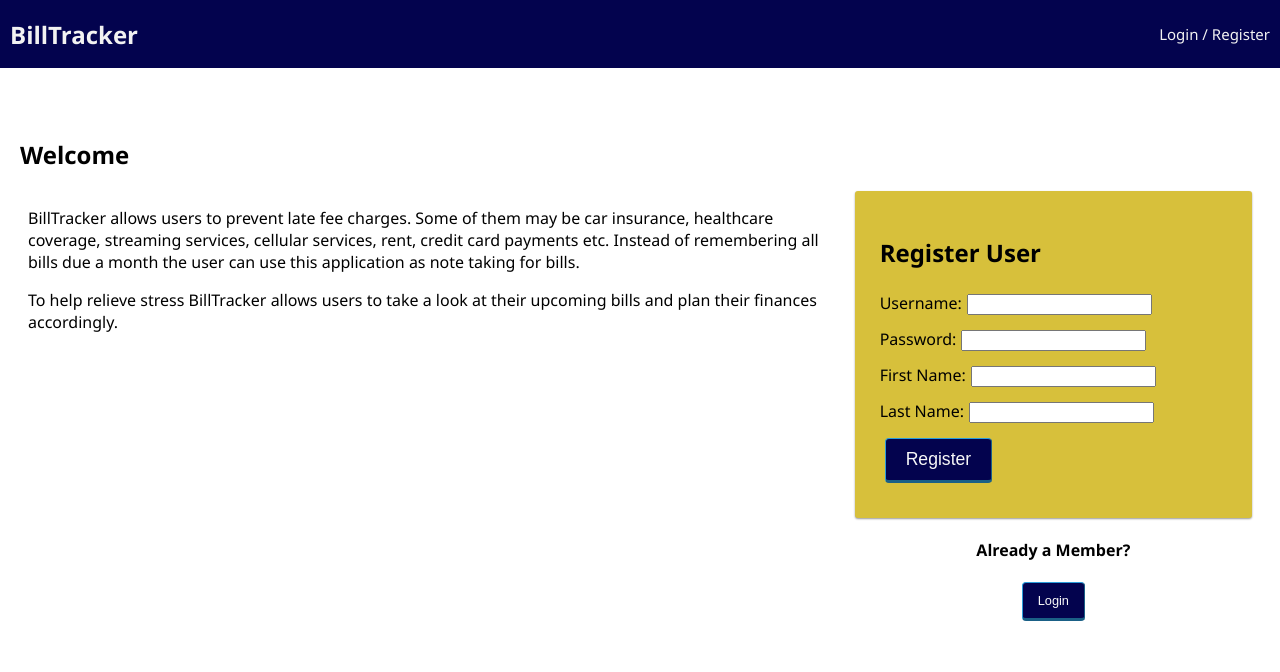
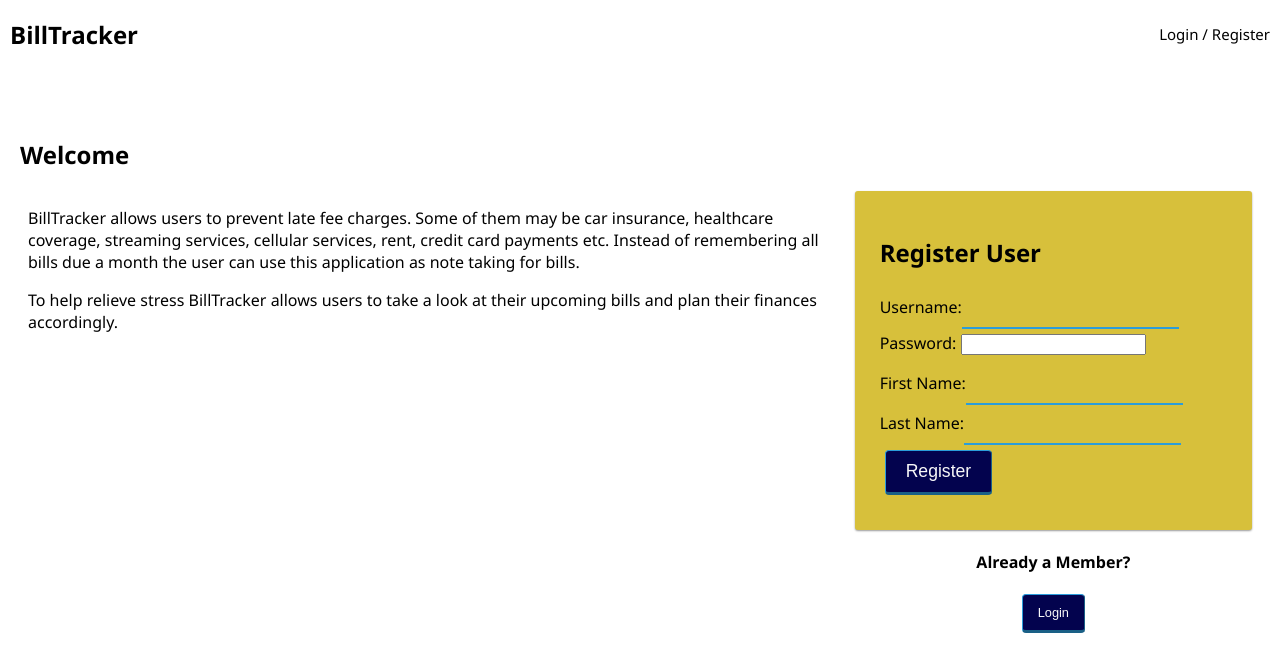
Before and after one commit to ivonalive/BillTracker, a React (Vite) app: page /user#/home in a window 1280 px wide. Shown: the top 672 px of the page. Built offline with nearby package versions, Linux system fonts and the light colour scheme; no server answers.

Commit message:
input fild stuling added

```diff
--- a/src/components/Nav/Nav.css
+++ b/src/components/Nav/Nav.css
@@ -3,9 +3,8 @@
   display: flex;
   justify-content: space-between;
   align-items: center;
-
   margin: 0 0 30px;
-  background-color: #03034e;
+  /* background-color: #2b9dda; */
   overflow: hidden;
 }
 
@@ -16,15 +15,15 @@
 .nav-title {
   font-size: 24px;
   font-weight: 700;
-  color: #f2f2f2;
+  color: black;
   padding-left: 10px;
   margin: 0;
 }
 
 .navLink {
   display: inline-block;
-  color: #f2f2f2;
-  background-color: #03034e;
+  color: black;
+  /* background-color: #2b9dda; */
   text-align: center;
   padding: 24px 10px;
   text-decoration: none;
@@ -35,6 +34,7 @@
   border: none;
   cursor: pointer;
   outline: 0;
+  background-color: transparent;
 }
 
 .navLink:hover {
--- a/src/components/UserPage/UserPage.jsx
+++ b/src/components/UserPage/UserPage.jsx
@@ -194,25 +194,6 @@ axios.post('/api/bill', billData )
       console.log('POST - /api/bill success:', response);
       console.log(response.data);
 
-      axios.get('/api/bill').then((response) => {
-        let calendarEvents = response.data.map((bill) => {
-          return {
-            id: bill.id,
-            title: `$${bill.bill_amount} - ${bill.bill_name} `,
-            amount: bill.bill_amount,
-            link: bill.bill_link,
-            cardNickname: bill.card_nickname,
-            dueDate: new Date(bill.bill_due_date),
-            start: new Date(bill.bill_due_date),
-            end: new Date(bill.bill_due_date),
-            allDay: true,
-          };
-        });
-        setEvents(calendarEvents);
-      }).catch(e => {
-        console.log(e);
-        alert('something went wrong deleting a bill!');
-      })
       // Clear out the input fields, lets see what it 'really' does?
       setTitle('');
       setAmount('');
--- a/src/components/UserPage/Userpage.css
+++ b/src/components/UserPage/Userpage.css
@@ -8,7 +8,6 @@
 }
 
 .UserPage-header {
-    background-color: #03034e;
   height: 150px;
   padding: 20px;
   color: white;
@@ -48,7 +47,7 @@
 }
 
 .billInfo {
-    background-color: #2b9dda ; /* Solid background color */
+  background-color: #2b9dda; /* Solid background color */
   padding: 20px;
   border-radius: 8px;
   width: fit-content;
@@ -69,22 +68,6 @@
   font-size: 1.1em;
 }
 
-  /* .footer {
-    position: relative;
-    height: 28px;
-    display: flex;
-    justify-content: flex-end;
-    padding: 10px;
-
-  }
-
-  .addBillButton {
-    border-radius: 4px;
-    position: absolute;
-    right: 10px;
-    top: 10px;
-
-  } */
 .rbc-button-addBill {
   position: absolute;
   left: 10px;
@@ -102,8 +85,64 @@
   padding: 10px;
 }
 
+.form-container {
+  margin-bottom: 40px;
+}
+
+/* Form input styling */
+input[type="text"],
+input[type="number"],
+input[type="date"] {
+  padding: 10px 5px;
+  border: none;
+  border-bottom: 2px solid #2b9dda;
+  font-size: 1rem;
+  background-color: transparent;
+  outline: none;
+  margin: 0;
+  flex: 1; /* Make the inputs responsive */
+}
+
+input[type="text"] {
+  margin-right: 10px; /* Add space between input fields */
+}
+
+input[type="number"] {
+  margin-right: 10px;
+}
+
+input[type="date"] {
+  margin-right: 10px;
+}
+
+
+/* Button styling */
+button[type="submit"] {
+  background-color: #2b9dda; /* Match the button color to your calendar's theme */
+  color: white;
+  padding: 10px 15px;
+  font-size: 1rem;
+  border: none;
+  border-radius: 4px;
+  cursor: pointer;
+  flex-shrink: 0; /* Prevent the button from shrinking */
+}
+
+button[type="submit"]:hover {
+  background-color: #0056b3;
+}
+
+input[type="text"]:focus,
+input[type="number"]:focus,
+input[type="date"]:focus {
+  border-bottom-color: #0056b3; /* Change the bottom border color when focused */
+}
 
 @keyframes App-logo-spin {
-    from { transform: rotate(0deg); }
-    to { transform: rotate(360deg); }
+  from {
+    transform: rotate(0deg);
   }
+  to {
+    transform: rotate(360deg);
+  }
+}
```
Lines whose indentation alone changed are shown as unchanged.
